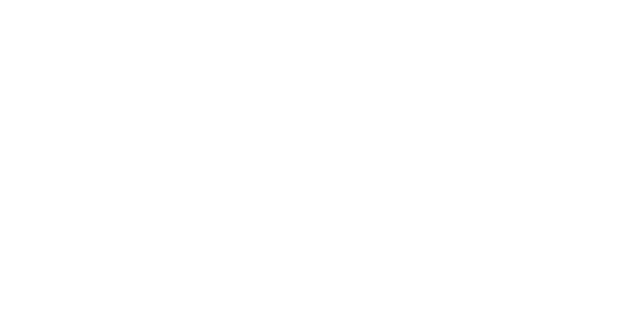
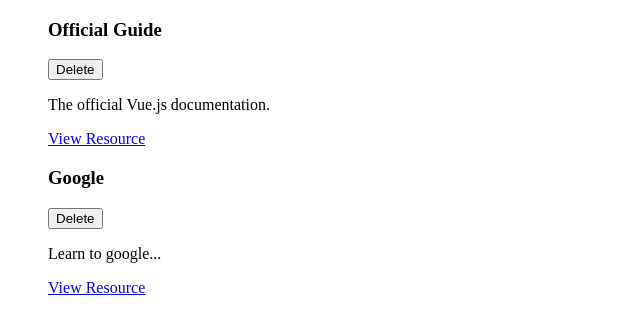
Before and after one commit to Xobaib/learning-resources-app, a Vue app: page / in a window 1280 px wide. Shown: the top 334 px of the page, without its empty margins (0-640 px from the left). Built offline with nearby package versions, Linux system fonts and the light colour scheme.

Commit message:
first components & props

```diff
--- a/public/index.html
+++ b/public/index.html
@@ -1,15 +1,19 @@
 <!DOCTYPE html>
 <html lang="en">
   <head>
-    <meta charset="utf-8">
-    <meta http-equiv="X-UA-Compatible" content="IE=edge">
-    <meta name="viewport" content="width=device-width,initial-scale=1.0">
-    <link rel="icon" href="<%= BASE_URL %>favicon.ico">
-    <title><%= htmlWebpackPlugin.options.title %></title>
+    <meta charset="utf-8" />
+    <meta http-equiv="X-UA-Compatible" content="IE=edge" />
+    <meta name="viewport" content="width=device-width,initial-scale=1.0" />
+    <link rel="icon" href="<%= BASE_URL %>favicon.ico" />
+    <title>Learning Resources App</title>
   </head>
   <body>
     <noscript>
-      <strong>We're sorry but <%= htmlWebpackPlugin.options.title %> doesn't work properly without JavaScript enabled. Please enable it to continue.</strong>
+      <strong
+        >We're sorry but <%= htmlWebpackPlugin.options.title %> doesn't work
+        properly without JavaScript enabled. Please enable it to
+        continue.</strong
+      >
     </noscript>
     <div id="app"></div>
     <!-- built files will be auto injected -->
--- /dev/null
+++ b/src/App.vue
@@ -0,0 +1,46 @@
+<template>
+  <ul>
+    <LearningResource
+      v-for="res in storedResources"
+      :key="res.id"
+      :title="res.title"
+      :description="res.description"
+      :link="res.link"
+    />
+  </ul>
+</template>
+
+<script>
+import LearningResource from './components/learning-resources/LearningResource.vue';
+
+export default {
+  components: {
+    LearningResource,
+  },
+
+  data() {
+    return {
+      storedResources: [
+        {
+          id: 'official-guide',
+          title: 'Official Guide',
+          description: 'The official Vue.js documentation.',
+          link: 'https://vuejs.org',
+        },
+        {
+          id: 'google',
+          title: 'Google',
+          description: 'Learn to google...',
+          link: 'https://google.com',
+        },
+      ],
+    };
+  },
+};
+</script>
+
+<style scoped>
+ul {
+  list-style: none;
+}
+</style>
--- /dev/null
+++ b/src/components/UI/BaseCard.vue
@@ -0,0 +1,15 @@
+<template>
+  <div>
+    <slot></slot>
+  </div>
+</template>
+
+<style scoped>
+div {
+  box-shadow: 0 4px 8px 0 rgb(0 0 0 / 20%);
+  width: 40%;
+  padding: 2px 20px 20px 20px;
+  margin: 50px auto;
+  border-radius: 10px;
+}
+</style>
--- /dev/null
+++ b/src/components/learning-resources/LearningResource.vue
@@ -0,0 +1,24 @@
+<template>
+  <li>
+    <div>
+      <header>
+        <h3>{{ title }}</h3>
+        <button>Delete</button>
+      </header>
+    </div>
+    <p>{{ description }}</p>
+    <nav>
+      <a :href="link">View Resource</a>
+    </nav>
+  </li>
+</template>
+
+<script>
+export default {
+  props: {
+    title: String,
+    description: String,
+    link: String,
+  },
+};
+</script>
--- a/src/main.js
+++ b/src/main.js
@@ -1,3 +1,6 @@
 import { createApp } from 'vue';
+import App from './App.vue';
 
-createApp({}).mount('#app');
+const app = createApp(App);
+
+app.mount('#app');
--- /dev/null
+++ b/vue.config.js
@@ -0,0 +1,13 @@
+// vue.config.js
+module.exports = {
+  chainWebpack: (config) => {
+    config.plugin('define').tap((definitions) => {
+      Object.assign(definitions[0], {
+        __VUE_OPTIONS_API__: 'true',
+        __VUE_PROD_DEVTOOLS__: 'false',
+        __VUE_PROD_HYDRATION_MISMATCH_DETAILS__: 'true',
+      });
+      return definitions;
+    });
+  },
+};
```
